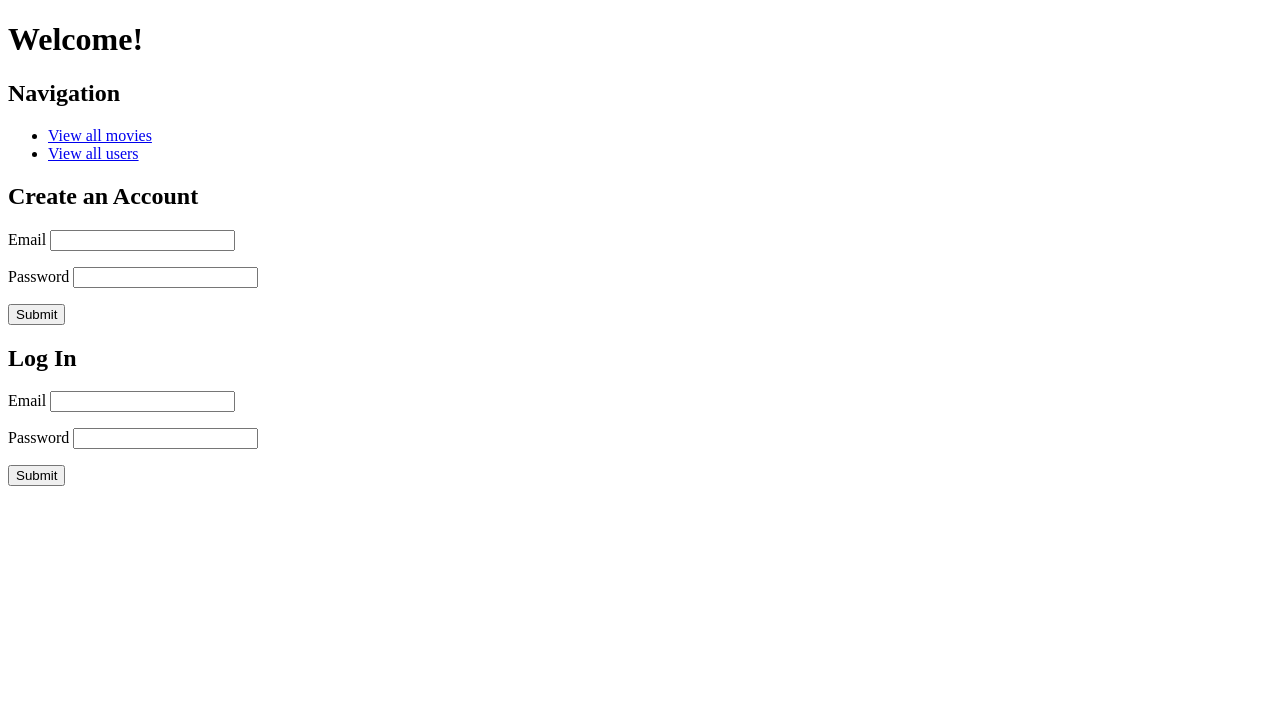
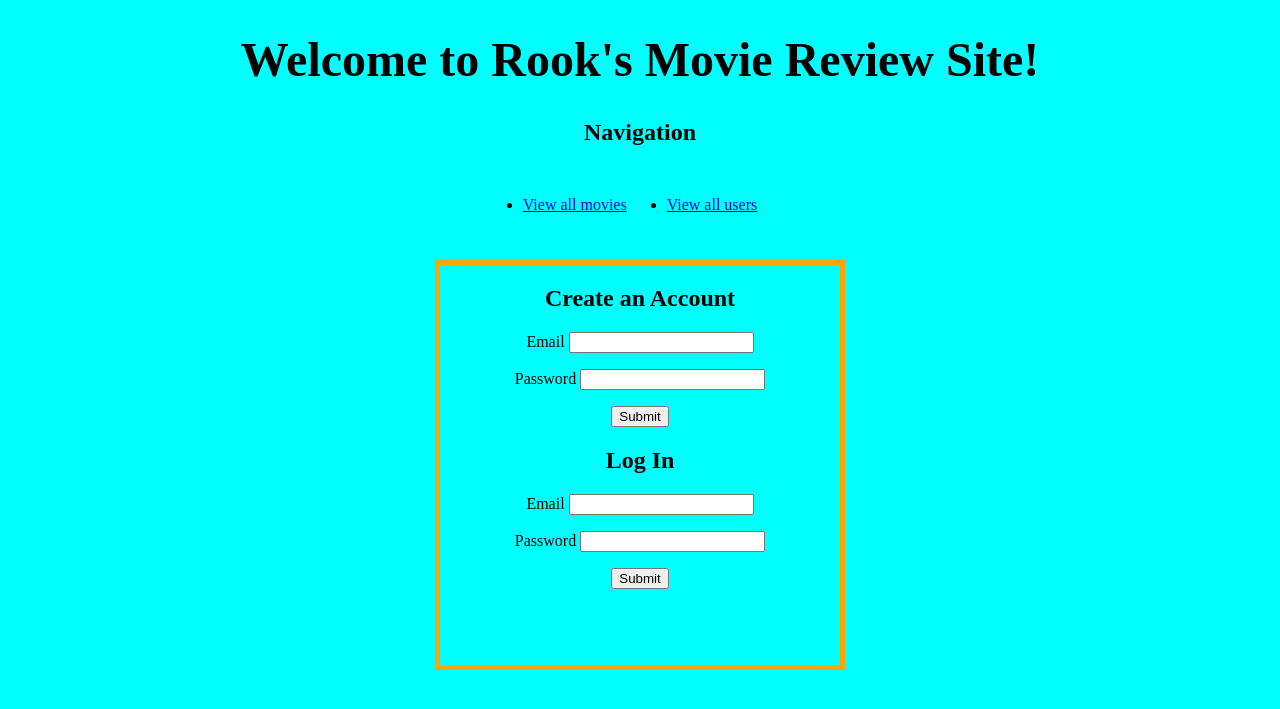
Before and after one commit to AdamCox15/Python-week5-movie-rating-app, a Flask app: page / in a window 1280 px wide. Shown: the top 709 px of the page. Run offline with Flask 2, Linux system fonts and the light colour scheme.

Commit message:
Adding styling

```diff
--- /dev/null
+++ b/static/styles.css
@@ -0,0 +1,29 @@
+body{
+    background-color: aqua;
+}
+h1{
+    font-size: 3rem;
+    text-align: center;
+}
+h2{
+    text-align: center;
+}
+form{
+    text-align: center;
+}
+#homeDiv{
+    align-items: center;
+    border: 5px solid orange;
+    height: 400px;
+    width: 400px;
+    margin: auto;
+}
+#homeUl{
+    display: flex;
+    flex-direction: row;
+    justify-content: center;
+    padding: 10px;
+}
+#homeLi{
+    margin: 20px;
+}
--- a/templates/base.html
+++ b/templates/base.html
@@ -4,6 +4,7 @@
     <meta charset="utf-8" />
     <meta name="viewport" content="width=device-width" />
     <title>{% block title %}{% endblock %}</title>
+    <link rel="stylesheet" href="/static/styles.css" />
 
     {% block head %}{% endblock %}
   </head>
--- a/templates/homepage.html
+++ b/templates/homepage.html
@@ -1,12 +1,14 @@
 {% extends 'base.html' %} {% block title %}Movie Ratings Home{% endblock %} {%
 block body %}
-<h1>Welcome!</h1>
-
+<h1>Welcome to Rook's Movie Review Site!</h1>
+<div id="headDiv">
   <h2>Navigation</h2>
-<ul>
-  <li><a href="/movies">View all movies</a></li>
-  <li><a href="/users">View all users</a></li>
+  <ul id="homeUl">
+    <li id="homeLi"><a href="/movies">View all movies</a></li>
+    <li id="homeLi"><a href="/users">View all users</a></li>
   </ul>
+</div>
+<div id="homeDiv">
   <h2>Create an Account</h2>
   <form action="/users" method="POST">
     <p>Email <input type="text" name="email" /></p>
@@ -28,4 +30,5 @@ block body %}
       <input type="submit" />
     </p>
   </form>
+</div>
 {% endblock %}
```
Lines whose indentation alone changed are shown as unchanged.
